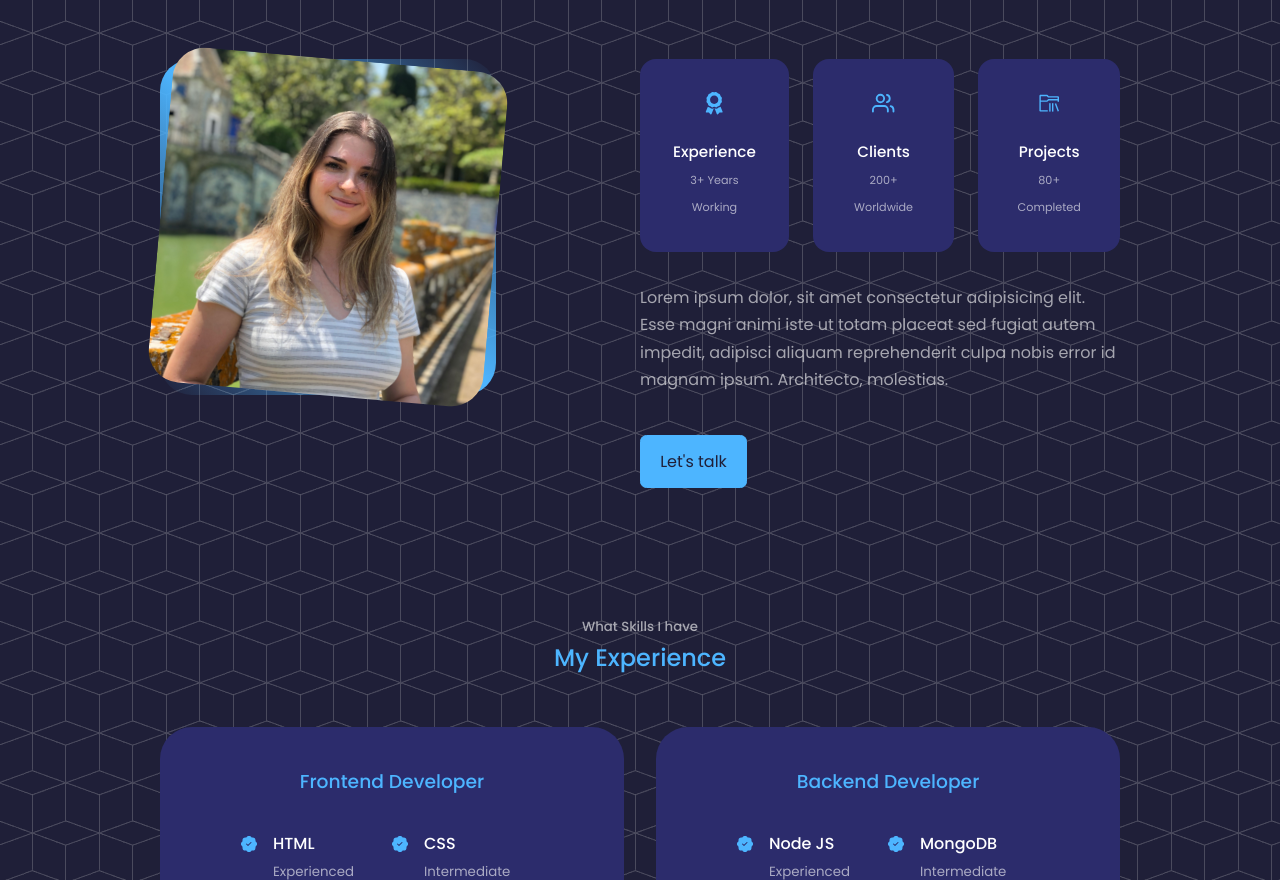
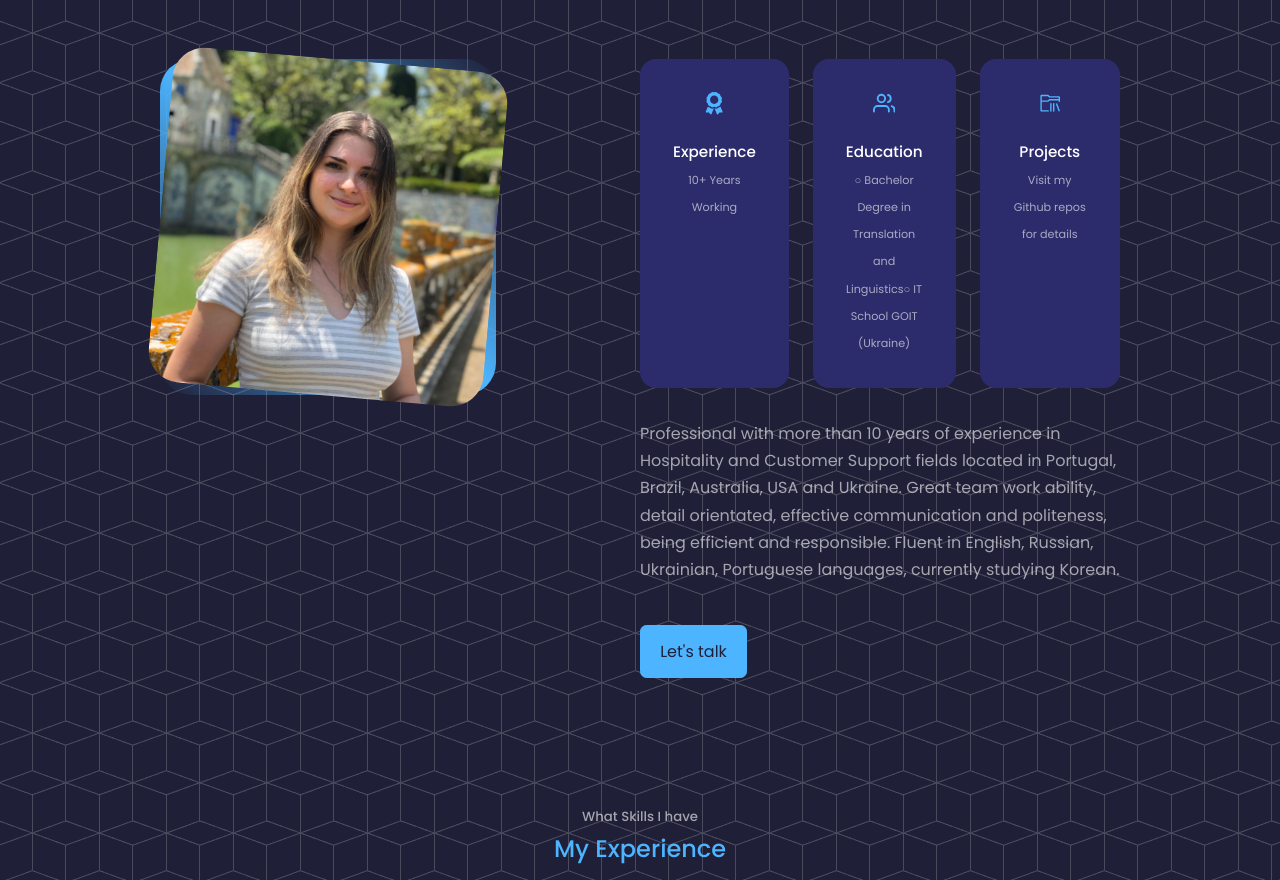
Before and after one commit to anastasiiaLoz/portfolio-resume, a React (Create React App) app: page / in a window 1280 px wide. Shown: the part 980-1860 px from the top of the page. Built offline with nearby package versions, Linux system fonts and the light colour scheme; the HTML template or start-up script is replaced by a standard one.

Commit message:
Setting up some changes

```diff
--- a/src/components/about/About.jsx
+++ b/src/components/about/About.jsx
@@ -21,22 +21,25 @@ const About = () => {
             <article className="about__card">
               <FaAward className="about__icon" />
               <h5>Experience</h5>
-              <small>3+ Years Working</small>
+              <small>10+ Years Working</small>
             </article>
             <article className="about__card">
               <FiUsers className="about__icon" />
-              <h5>Clients</h5>
-              <small>200+ Worldwide</small>
+              <h5>Education</h5>
+              <small>○ Bachelor Degree in Translation and Linguistics</small>
+              <small>○ IT School GOIT (Ukraine)</small>
             </article>
             <article className="about__card">
               <VscFolderLibrary className="about__icon" />
               <h5>Projects</h5>
-              <small>80+ Completed</small>
+              <small>Visit my Github repos for details</small>
             </article>
           </div>
           <p>
-            Lorem ipsum dolor, sit amet consectetur adipisicing elit. Esse magni animi iste ut totam placeat sed fugiat autem
-            impedit, adipisci aliquam reprehenderit culpa nobis error id magnam ipsum. Architecto, molestias.
+            Professional with more than 10 years of experience in Hospitality and Customer Support fields located in Portugal,
+            Brazil, Australia, USA and Ukraine. Great team work ability, detail orientated, effective communication and
+            politeness, being efficient and responsible. Fluent in English, Russian, Ukrainian, Portuguese languages, currently
+            studying Korean.
           </p>
           <a href="#contact" className="btn btn-primary">
             Let's talk
--- a/src/components/header/Header.jsx
+++ b/src/components/header/Header.jsx
@@ -10,7 +10,7 @@ const Header = () => {
       <div className="container header__container">
         <h5>Hello I'm</h5>
         <h1>Anastasiia Lozovych</h1>
-        <h5 className="text-light">Fullstack Developer</h5>
+        <h5 className="text-light">MERN Full Stack Developer</h5>
         <CTA />
         <HeaderSocials />
         <div className="me">
```
Also changed, not shown: 1 other file (tests, documents, lock files or other folders).
